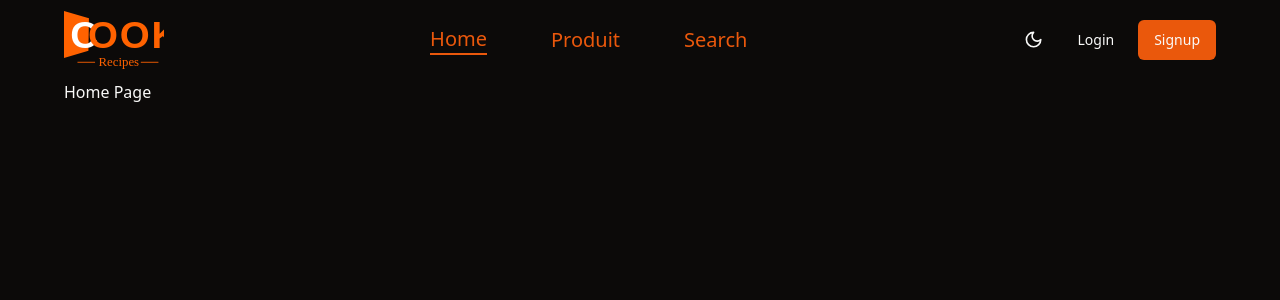
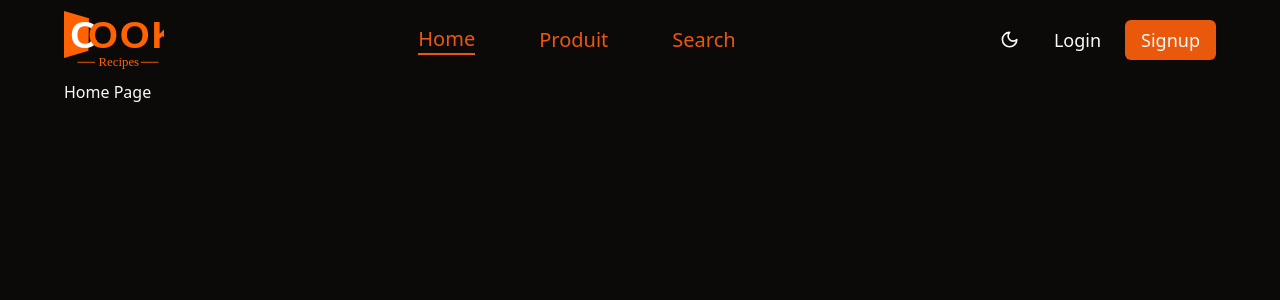
Before and after one commit to drimov/CookRecipes, a React (Vite) app: page / in a window 1280 px wide. Shown: the top 300 px of the page. Built offline with nearby package versions, Linux system fonts and the light colour scheme.

Commit message:
style: 💄ajustement des fonts

```diff
--- a/src/components/navbar/index.tsx
+++ b/src/components/navbar/index.tsx
@@ -23,10 +23,12 @@ const Navbar = () => {
       <div className="hidden gap-2 md:flex">
         <ModeToggle />
         <NavLink to="/login">
-          <Button variant={"ghost"}>Login</Button>
+          <Button variant={"ghost"} className="lg:text-lg">
+            Login
+          </Button>
         </NavLink>
         <NavLink to="/signup">
-          <Button>Signup</Button>
+          <Button className="lg:text-lg">Signup</Button>
         </NavLink>
       </div>
       <NavbarToggle />
--- a/src/components/ui/navlink.tsx
+++ b/src/components/ui/navlink.tsx
@@ -7,7 +7,7 @@ import { Links } from "@/types/app"
 import { cn } from "@/lib/utils"
 import { cva } from "class-variance-authority"
 
-const navlinkVariants = cva("lg:text-xl md:text-lg")
+const navlinkVariants = cva("lg:text-xl")
 
 type NavLinkProps = Omit<NavLinkPropsRouter, "to"> & {
   to: Links
```
